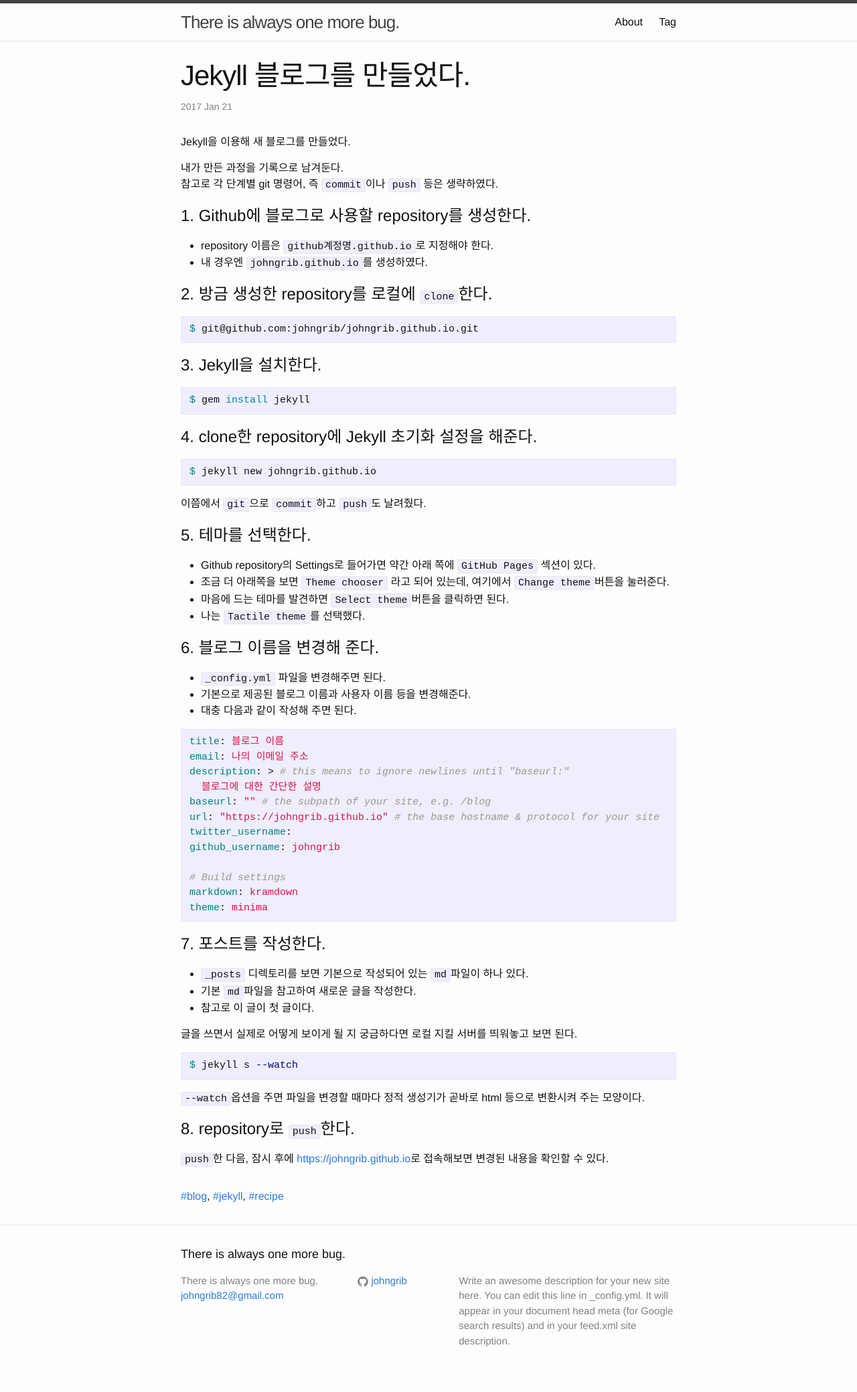
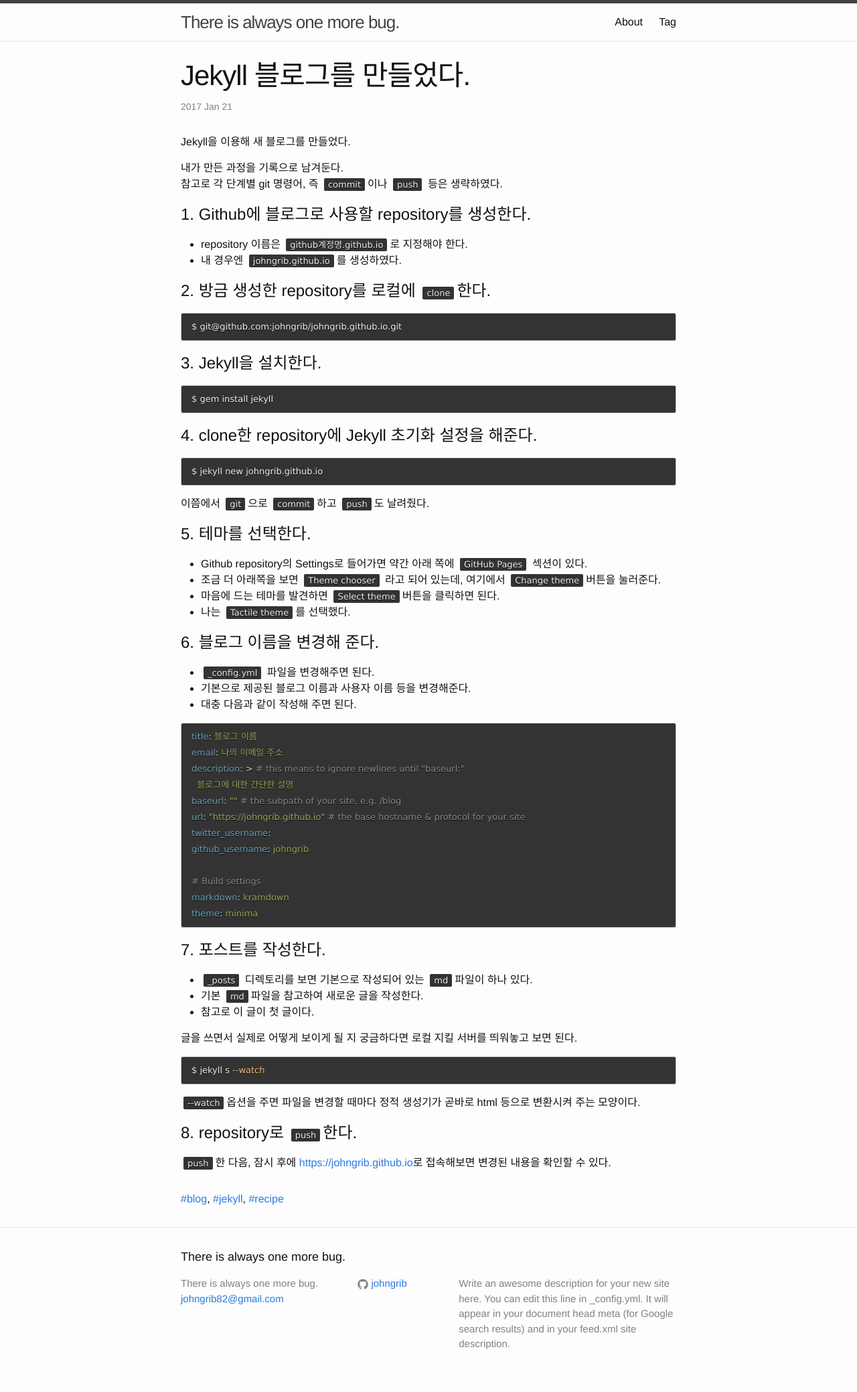
Before and after one commit to johngrib/johngrib.github.io.back, a Jekyll site: the page built from _posts/2017-01-21-create-jekyll-blog.md, in a window 1280 px wide. Shown: the whole page at 67% size. Built offline with Jekyll 4.4.1, drawn with Linux system fonts in a browser that asks for light colours.

Commit message:
syntax highlight 변경

```diff
--- a/_sass/minima.scss
+++ b/_sass/minima.scss
@@ -39,5 +39,6 @@
 @import
   "minima/base",
   "minima/layout",
-  "minima/syntax-highlighting"
+  // "minima/syntax-highlighting"
+  "rouge-base16-dark.scss"
 ;
--- a/_sass/minima/_base.scss
+++ b/_sass/minima/_base.scss
@@ -127,26 +127,28 @@
 /**
  * Code formatting
  */
-pre,
 code {
-  font-size: 15px;
-  border: 1px solid $grey-color-light;
-  border-radius: 3px;
-  background-color: #eef;
-}
-
-code {
-  padding: 1px 5px;
+  font-family: 'Lucida Sans', Monaco, Bitstream Vera Sans Mono, Lucida Console, Terminal;
+  font-size:13px;
+  color:#efefef;
+  text-shadow: 0px 1px 0px #000;
+  margin: 0 4px;
+  padding: 2px 6px;
+  background: #333;
+  border-radius: 2px;
 }
 
 pre {
-  padding: 8px 12px;
-  overflow-x: auto;
+  padding:8px 15px;
+  background: #333333;
+  border-radius: 3px;
+  border:1px solid #c7c7c7;
+  overflow: auto;
+  overflow-y: hidden;
 
-  > code {
-    border: 0;
-    padding-right: 0;
-    padding-left: 0;
+  code {
+    margin: 0px;
+    padding: 0px;
   }
 }
 
--- /dev/null
+++ b/_sass/rouge-base16-dark.scss
@@ -0,0 +1,81 @@
+/*
+   generated by rouge http://rouge.jneen.net/
+   original base16 by Chris Kempson (https://github.com/chriskempson/base16)
+*/
+
+.highlight table td { padding: 5px; }
+.highlight table pre { margin: 0; }
+.highlight, .highlight .w {
+  color: #d0d0d0;
+}
+.highlight .err {
+  color: #151515;
+  background-color: #ac4142;
+}
+.highlight .c, .highlight .cd, .highlight .cm, .highlight .c1, .highlight .cs {
+  color: #888;
+}
+.highlight .cp {
+  color: #f4bf75;
+}
+.highlight .nt {
+  color: #f4bf75;
+}
+.highlight .o, .highlight .ow {
+  color: #d0d0d0;
+}
+.highlight .p, .highlight .pi {
+  color: #d0d0d0;
+}
+.highlight .gi {
+  color: #90a959;
+}
+.highlight .gd {
+  color: #ac4142;
+}
+.highlight .gh {
+  color: #6a9fb5;
+  font-weight: bold;
+}
+.highlight .k, .highlight .kn, .highlight .kp, .highlight .kr, .highlight .kv {
+  color: #aa759f;
+}
+.highlight .kc {
+  color: #d28445;
+}
+.highlight .kt {
+  color: #d28445;
+}
+.highlight .kd {
+  color: #d28445;
+}
+.highlight .s, .highlight .sb, .highlight .sc, .highlight .sd, .highlight .s2, .highlight .sh, .highlight .sx, .highlight .s1 {
+  color: #90a959;
+}
+.highlight .sr {
+  color: #75b5aa;
+}
+.highlight .si {
+  color: #8f5536;
+}
+.highlight .se {
+  color: #8f5536;
+}
+.highlight .nn {
+  color: #f4bf75;
+}
+.highlight .nc {
+  color: #f4bf75;
+}
+.highlight .no {
+  color: #f4bf75;
+}
+.highlight .na {
+  color: #6a9fb5;
+}
+.highlight .m, .highlight .mf, .highlight .mh, .highlight .mi, .highlight .il, .highlight .mo, .highlight .mb, .highlight .mx {
+  color: #90a959;
+}
+.highlight .ss {
+  color: #90a959;
+}
```
